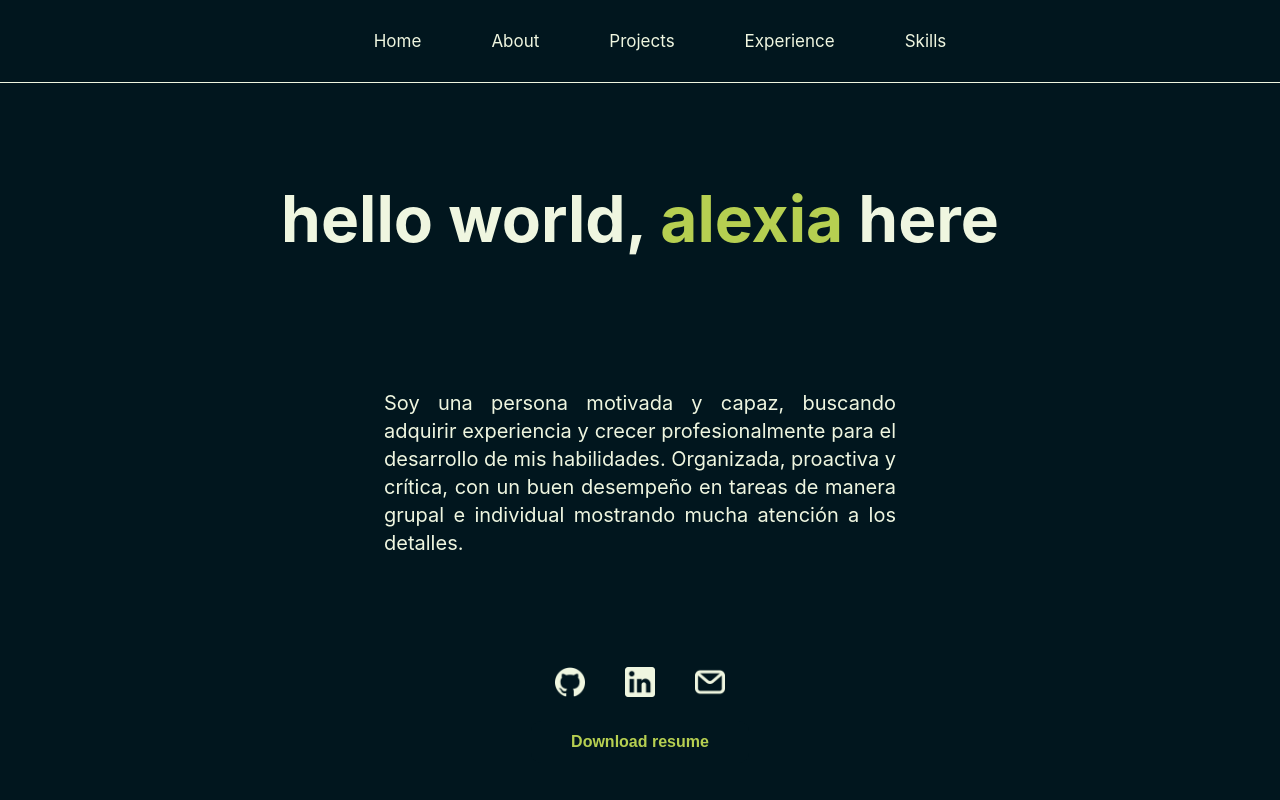
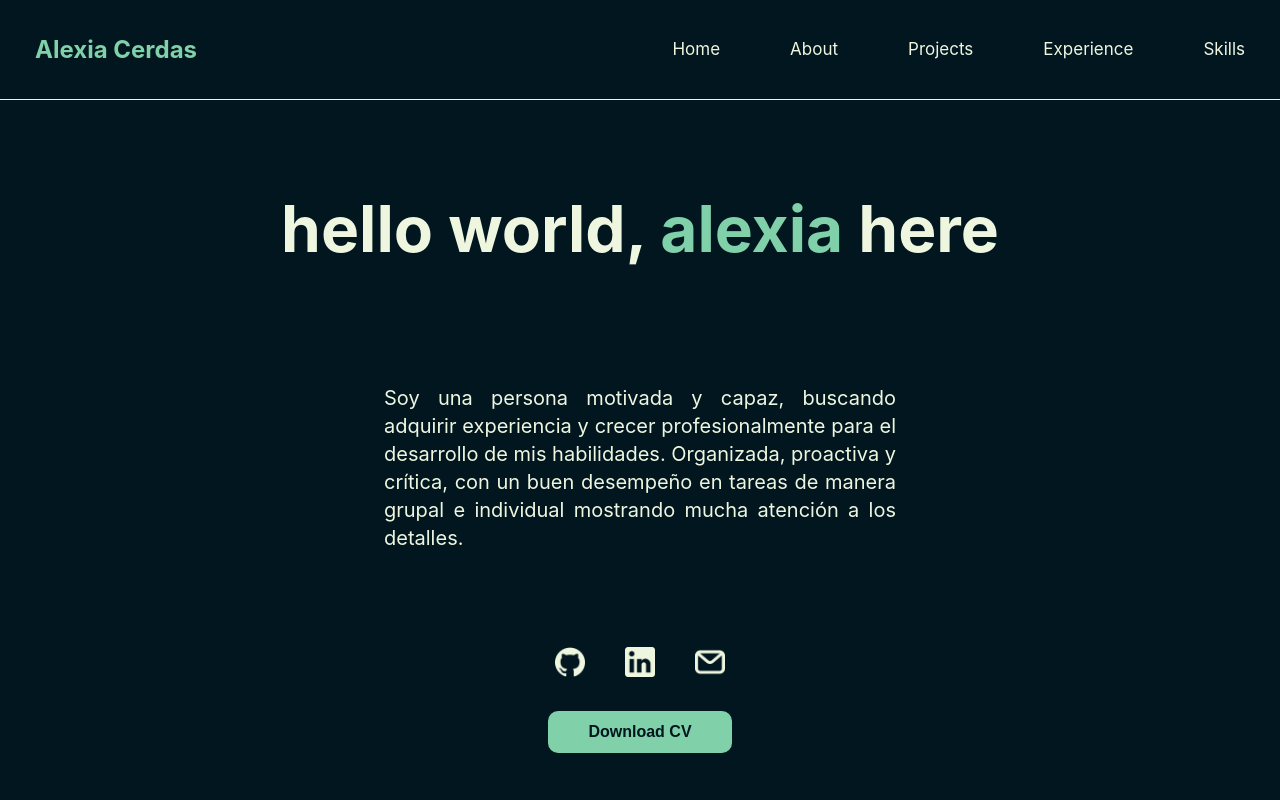
Before and after one commit to aleedca/myportfolio, a React (Create React App) app: page / in a window 1280 px wide. Shown: the top 800 px of the page. Built offline with nearby package versions, Linux system fonts and the light colour scheme.

Commit message:
added and changes few things

```diff
--- a/src/App.css
+++ b/src/App.css
@@ -1,8 +1,7 @@
 :root {
   --background-color: #01161E;
-  --primary-text-color: #EFF6E0;
-  --secondary-text-color: #B6CF51;
-  --text-color-300: #b2deca;
+  --text-color-100: #EFF6E0;
+  --text-color-200: #80d1aa;
   --margin-leftright-section: 350px;
 }
 
@@ -12,7 +11,7 @@ body {
   box-sizing: border-box;
   font-family: 'Inter', sans-serif;
   background-color: var(--background-color);
-  color: var(--primary-text-color);
+  color: var(--text-color-100);
 }
 
 html {
@@ -20,7 +19,7 @@ html {
 }
 
 span {
-  color: var(--secondary-text-color);
+  color: var(--text-color-200);
 }
 
 .about, .experience, .projects, .skills {
--- a/src/App.js
+++ b/src/App.js
@@ -6,7 +6,6 @@ import Home from './pages/Home';
 import About from './pages/About';
 import Projects from './pages/Projects';
 import Experience from './pages/Experience';
-import Skills from './pages/Skills';
 import './App.css';
 
 const App = () => {
@@ -17,7 +16,6 @@ const App = () => {
       <About />
       <Projects />
       <Experience />
-      <Skills />
       <Footer />
     </div>
   );
--- a/src/components/Navbar.js
+++ b/src/components/Navbar.js
@@ -4,6 +4,7 @@ import '../styles/Navbar.css';
 const Navbar = () => {
     return (
         <div className="navbar">
+            <h2>Alexia Cerdas</h2>
             <ul>
                 <li><a href="#home">Home</a></li>
                 <li><a href="#about">About</a></li>
--- a/src/pages/Home.js
+++ b/src/pages/Home.js
@@ -26,7 +26,7 @@ const Home = () => {
             </div>
 
             <a href={resume} download="Resume_AlexiaCerdas" target='_blank' rel="noreferrer">
-                <button className='button'>Download resume</button>
+                <button className='button'>Download CV</button>
             </a>
         </div>
     );
--- a/src/styles/Footer.css
+++ b/src/styles/Footer.css
@@ -3,6 +3,6 @@
     padding-top: 100px;
     bottom: 0;
     font-size: 14px;
-    color: var(--primary-text-color);
+    color: var(--text-color-100);
     text-align: center;
 }
--- a/src/styles/Home.css
+++ b/src/styles/Home.css
@@ -17,7 +17,7 @@
 .home .information {
   font-size: 20px;
   font-weight: regular;
-  margin: 70px 30%;
+  margin: 55px 30%;
   text-align: justify;
   line-height: 140%;
 }
@@ -37,20 +37,19 @@
 .home button {
   cursor: pointer;
   outline: none;
+  margin-top: 10px;
   padding: 12px 40px;
   font-size: 16px;
   font-weight: bold;
   border-radius: 10px;
   border-width: 1px;
   border: none;
-  color: var(--secondary-text-color);
-  background-color: var(--background-color);
+  color: var(--background-color);
+  background-color: var(--text-color-200);
   transition: all 0.3s ease-in-out;
 }
 
 .home button:hover {
   border: var(--background-color);
-  color: var(--background-color);
-  background-color: var(--secondary-text-color);
   transform: scale(1.06);
 }
--- a/src/styles/Navbar.css
+++ b/src/styles/Navbar.css
@@ -8,18 +8,24 @@
     justify-content: space-between;
     padding: 15px 0px;
     background-color: var(--background-color);
-    border-bottom: solid 1.5px var(--primary-text-color);
+    border-bottom: solid 1.5px var(--text-color-100);
+}
+
+.navbar h2 {
+    margin-left: 35px;
+    font-weight: semi-bold;
+    color: var(--text-color-200);
 }
 
 .navbar ul {
     flex: 1; /* use the complete width available in the row */
     list-style: none;
-    text-align: center;
+    text-align: end;
 }
 
 .navbar a, .navbar a:visited {
     text-decoration: none;
-    color: var(--primary-text-color);
+    color: var(--text-color-100);
   }
 
 .navbar ul li {
@@ -28,10 +34,10 @@
     font-size: 17px;
     font-weight: semi-bold;
     cursor: pointer;
-    color: var(--primary-text-color);
+    color: var(--text-color-100);
 }
 
 .navbar li a:hover{
-    color: var(--secondary-text-color);
+    color: var(--text-color-200);
     font-weight: semi-bold;
 }
```
Also changed, not shown: src/assets/images/me.jpeg.
